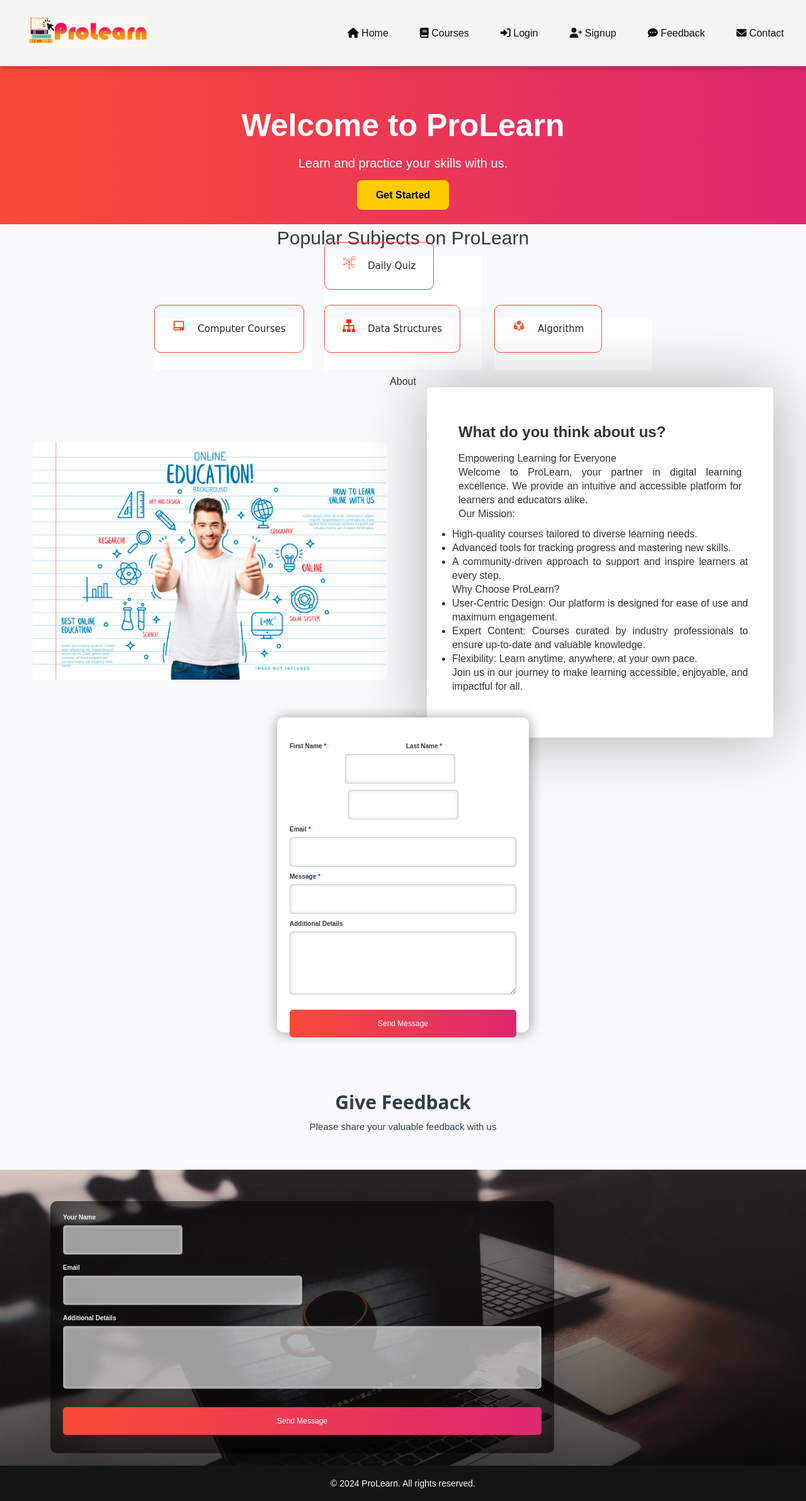
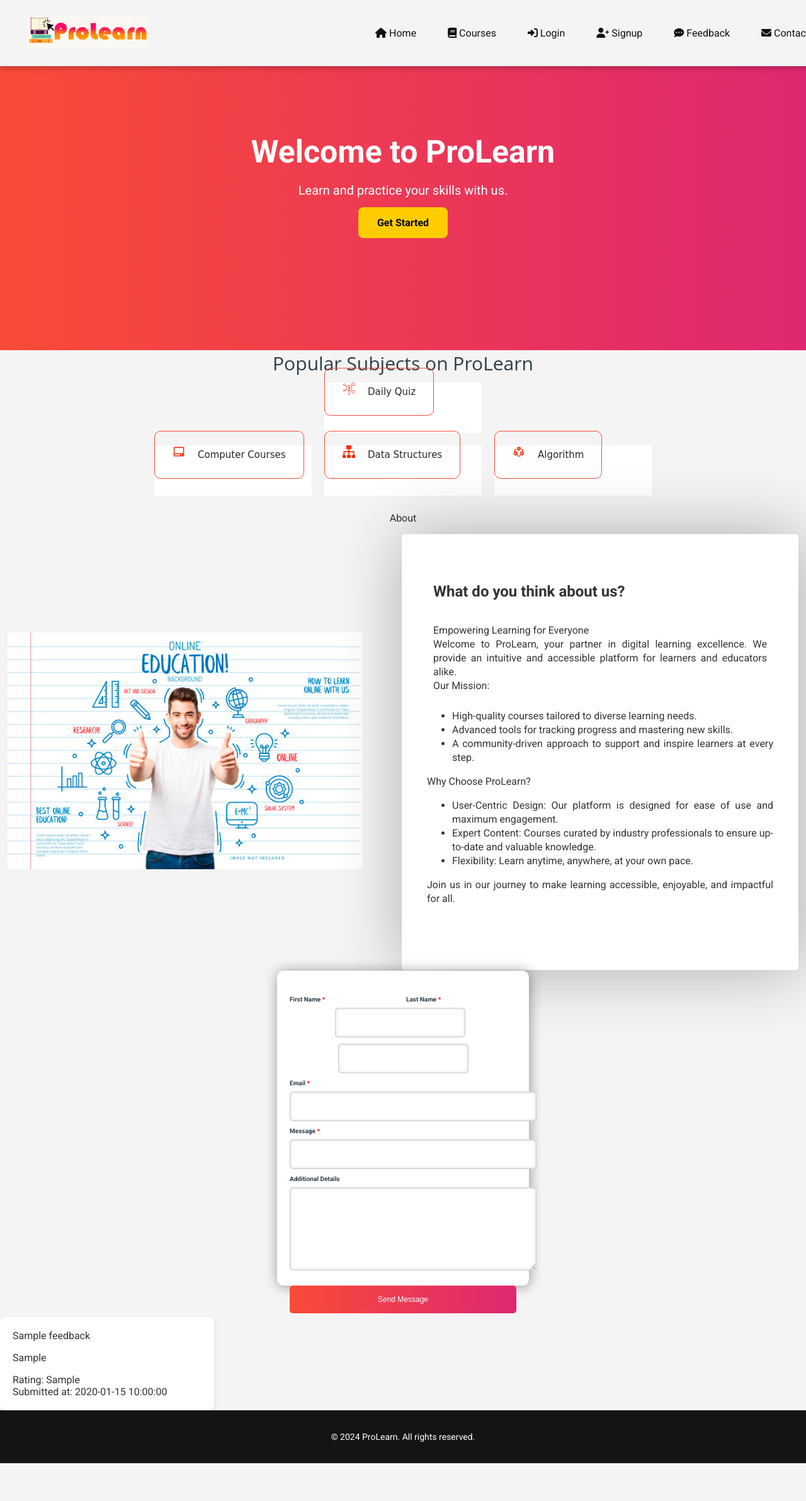
Before and after one commit to yassinehmza/TheLastProLearn, a PHP site: page / in a window 1280 px wide. Shown: the whole page at 63% size. After the commit the page ends 2323 px from the top, so only its background shows below. Run offline with PHP 8.4, Linux system fonts and the light colour scheme; tables that the repository leaves empty or names only in its code hold one stand-in row (values such as "Sample post").

Commit message:
i hite this

```diff
--- a/index.php
+++ b/index.php
@@ -45,12 +45,12 @@
             </div>
             <div class="cbox">
                 <div class="det"><a href="Cours/computer_courses.html"><img src="images/courses/computer.png" alt="Computer Courses">Computer Courses</a></div>
-                <div class="det"><a href="Cours/computer_courses.html#data"><img src="images/courses/data.png" alt="Data Structures">Data Structures</a></div>
-                <div class="det"><a href="Cours/computer_courses.html#algo"><img src="images/courses/algo.png" alt="Algorithm">Algorithm</a></div>
+                <div class="det"><a href="pages/DataStructures.html"><img src="images/courses/data.png" alt="Data Structures">Data Structures</a></div>
+                <div class="det"><a href="pages/Algorithm.html"><img src="images/courses/algo.png" alt="Algorithm">Algorithm</a></div>
             </div>
         </div>
 
-        <!-- ABOUT -->
+        <!-- ABOUT Section -->
         <div class="diffSection" id="about_section">
             <center><p class="about-title">About</p></center>
             <div class="about-content">
@@ -79,7 +79,7 @@
             </div>
         </div>
 
-        <!-- CONTACT US -->
+        <!-- CONTACT US Section -->
         <div class="diffSection" id="contactus_section">
             <center><p class="contact-title">Contact Us</p></center>
             <div class="back-contact">
@@ -104,25 +104,40 @@
         </div>
 
         <!-- Feedback Section -->
-        <div class="title2" id="feedBACK">
-            <span>Give Feedback</span>
-            <div class="shortdesc2">
-                <p>Please share your valuable feedback with us</p>
-            </div>
-        </div>
+        <div class="feedback-container">
+            <?php
+            // Include database connection
+            include './backend/db.php';
 
-        <div class="feedbox">
-            <div class="feed">
-                <form action="mailto:roshank9419@gmail.com" method="post" enctype="text/plain">
-                    <label>Your Name</label><br>
-                    <input type="text" name="fname" class="fname" required="required"><br>
-                    <label>Email</label><br>
-                    <input type="email" name="mail" required="required"><br>
-                    <label>Additional Details</label><br>
-                    <textarea name="additional"></textarea><br>
-                    <button type="submit" id="csubmit">Send Message</button>
-                </form>
-            </div>
+            // Query to fetch feedback data
+            $sql = "SELECT id, name, your_feedback, rate_your_experience, created_at FROM feedback";
+            $result = $conn->query($sql);
+
+            if ($result->num_rows > 0) {
+                // Loop through feedback and display each one as a card
+                while ($row = $result->fetch_assoc()) {
+                    echo "<div class='feedback-card'>
+                            <div class='card-header'>
+                                {$row['name']}
+                            </div>
+                            <div class='card-content'>
+                                <p>{$row['your_feedback']}</p>
+                            </div>
+                            <div class='card-rating'>
+                                Rating: {$row['rate_your_experience']}
+                            </div>
+                            <div class='card-date'>
+                                Submitted at: {$row['created_at']}
+                            </div>
+                        </div>";
+                }
+            } else {
+                echo "<p>No feedbacks found. Be the first to share your feedback!</p>";
+            }
+
+            // Close the database connection
+            $conn->close();
+            ?>
         </div>
 
         <!-- Contact Section -->
@@ -168,13 +183,7 @@
         }
 
         // Check login status on page load
-        window.onload = checkLoginStatus;
-
-        // Toggle the navigation menu on mobile view
-        function toggleMenu() {
-            let navLinks = document.getElementById('navLinks');
-            navLinks.classList.toggle('active');
-        }
+        checkLoginStatus();
     </script>
 </body>
 </html>
--- a/style.css
+++ b/style.css
@@ -11,7 +11,6 @@ body {
 }
 
 header {
-    /*background: linear-gradient(to right, #FA4B37, #DF2771);*/
     background-color: #f4f4f4;
     padding: 15px 20px;
     box-shadow: 0 4px 8px rgba(0, 0, 0, 0.2);
@@ -31,7 +30,6 @@ nav {
     font-size: 28px;
     font-weight: bold;
     color: #fff;
-
 }
 
 nav ul {
@@ -50,7 +48,6 @@ nav a {
 }
 
 nav a:hover {
-
     color: #FA4B37;
 }
 
@@ -147,6 +144,7 @@ footer {
     position: relative;
     bottom: 0;
 }
+
 main {
     margin: 0;
     padding: 0;
@@ -242,7 +240,8 @@ main {
     background-color: #ffcc00;
     color: black;
 }
-/*POPULAR SUBJECTS*/
+
+/* Popular Subjects */
 .cbox {
     position: relative;
     width: 100%;
@@ -250,6 +249,7 @@ main {
     flex-wrap: wrap;
     justify-content: center;
 }
+
 .cbox .det {
     width: 250px;
     height: 80px;
@@ -257,7 +257,8 @@ main {
     background: #fff;
     cursor: pointer;
 }
-.cbox .det a{
+
+.cbox .det a {
     justify-content: space-around;
     width: 250px;
     padding: 28px;
@@ -268,17 +269,21 @@ main {
     font-family: cursive;
     text-decoration: none;
 }
+
 .cbox .det a:hover {
     background: linear-gradient(to right, #FA4B37, #DF2771);
     color: white;
 }
-.cbox .det a:hover img{
+
+.cbox .det a:hover img {
     filter: brightness(100);
 }
+
 .cbox img {
     width: 20px;
     margin-right: 20px;
 }
+
 .title {
     margin-top: 0px;
     font-family: 'Open Sans', sans-serif;
@@ -286,18 +291,8 @@ main {
     text-align: center;
     color: #2E3D49;
 }
-* {
-    margin: 0;
-    padding: 0;
-    box-sizing: border-box;
-    font-family: Arial, sans-serif;
-}
 
-body {
-    background-color: #f8f9fa;
-    color: #333;
-}
-/*ABOUT*/
+/* About */
 .about-content {
     width: 100%;
     position: relative;
@@ -306,6 +301,7 @@ body {
     display: flex;
     align-items: center;
 }
+
 .about-content .side-text {
     width: 550px;
     padding: 50px 40px;
@@ -318,32 +314,38 @@ body {
     transform: translateX(-100px);
     transition: 1s ease-in-out;
 }
+
 .about-content .side-text-appear {
     opacity: 1;
     transform: translateX(0px);
 }
+
 .about-content .side-text h2 {
     padding: 10px;
 }
+
 .about-content .side-text p {
     padding: 10px;
 }
+
 .about-content .side-image img {
     width: 90%;
     border-radius: 5px;
 }
+
 .sideImage {
     transform: translateX(100px);
     opacity: 0;
     transition: .8s ease-in-out;
 }
+
 .sideImage-appear {
     opacity: 1;
     transform: translateX(0px);
 }
-/*Contact Us Section*/
+
+/* Contact Us Section */
 .csec {
-	/*background: linear-gradient(to right, #FA4B37, #DF2771);*/
     background-attachment: fixed;
     position: absolute;
     width: 100%;
@@ -354,6 +356,7 @@ body {
     transform: skewY(-10deg);
     z-index: -1;
 }
+
 .back-contact {
     margin-top: 0px;
     transform: translateY(-50px);
@@ -361,8 +364,8 @@ body {
     align-items: center;
     justify-content: space-around;
 }
+
 .cc {
-	height: 400px;
     width: 400px;
     height: 500px;
     border-radius: 10px;
@@ -370,18 +373,21 @@ body {
     box-shadow: 1px 1px 20px rgba(0,0,0,0.4);
     background: #fff;
 }
+
 .cc form {
     margin: 5%;
     margin-top: 40px;
     width: 90%;
     height: 90%;
 }
+
 .cc form label {
     position: absolute;
     color: #2E3D49;
     font-size: 10px;
     font-weight: 800;
 }
+
 .cc form input {
     padding: 15px;
     margin-bottom: 10px;
@@ -392,9 +398,11 @@ body {
     color: #2E3D49;
     font-weight: 600;
 }
+
 .imp {
     color: red;
 }
+
 form textarea {
     width: 100%;
     height: 100px;
@@ -406,6 +414,7 @@ form textarea {
     font-weight: 600;
     padding: 15px;
 }
+
 #csubmit {
     margin-top: 20px;
     background: linear-gradient(to right, #FA4B37, #DF2771);
@@ -418,95 +427,8 @@ form textarea {
     font-size: 12px;
     cursor: pointer;
 }
-/*FEEDBACK*/
-.title2 {
-	position: relative;
-	margin-top: 150px;
-	margin-left: 100px;
-}
-.title2 span{
-	font-weight: 700;
-	font-family: 'Open Sans', sans-serif;
-	font-size: 30px;
-	color: #2E3D49;
-}
-.title2 .shortdesc2 {
-	padding: 10px;
-	font-family: 'Open Sans', sans-serif;
-	font-size: 15px;
-	color: #2E3D49;
-	margin-bottom: 10px;
-}
-.feedbox {
-	margin-top: 50px;
-	width: 100%;
-	display: flex;
-	background-image: linear-gradient(rgba(0,0,0,0),rgba(0,0,0,0.7)),url("images/extra/b4.jpg");
-	background-size: cover;
-	padding: 50px 80px;
-	background-attachment: fixed;
-}
-.feed {
-	width: 800px;
-	height: 400px;
-	position: relative;
-	border-radius: 10px;
-	justify-content: center;
-	box-shadow: inset 0 0 90px rgba(0,0,0,0.6),
-					0 0 80px rgba(0,0,0,0.2);
-	background: rgba(0,0,0,0.4);
-}
-.feed form {
-	width: 100%;
-	height: 100%;
-	padding: 20px;
-}
 
-.feed form label {
-	position: absolute;
-	color: #f2f2f2;
-	font-size: 10px;
-	font-weight: 800;
-}
-.feed form input, .feed textarea {
-	padding: 15px;
-	border-radius: 5px;
-	box-shadow: inset 0 0 5px lightgray;
-	border: 1px solid rgba(0,0,0,0.2);
-	outline: none;
-	color: #2E3D49;
-	background: #fff9;
-	font-weight: 600;
-}
-.feed form input {
-	margin-bottom: 15px;
-	width: 50%;
-}
-.feed form .fname {
-	width: 25%;
-}
-.feed form textarea {
-	width: 100%;
-	height: 100px;
-}
-.feed #csubmit {
-	margin-top: 25px;
-	background: linear-gradient(to right, #FA4B37, #DF2771);
-	border-radius: 5px;
-	border-style: none;
-	outline: none;
-	width: 100%;
-	padding: 15px 25px;
-	color: #fff;
-	font-size: 12px;
-	cursor: pointer;
-}
-
-/* General Styles */
-body {
-    font-family: 'Roboto', sans-serif;
-}
-
+/* Feedback */
 .title2 {
     text-align: center;
     margin: 40px 0;
@@ -519,12 +441,12 @@ body {
 
 .feedbox {
     display: flex;
-    justify-content: flex-start; /* Align items to the start of the row */
-    gap: 20px; /* Add spacing between the cards */
-    overflow-x: auto; /* Allow horizontal scrolling if needed */
-    padding-bottom: 20px; /* Add some space for scrolling */
+    justify-content: flex-start;
+    gap: 20px;
+    overflow-x: auto;
+    padding-bottom: 20px;
     animation: moveLeftToRight 1s ease-in-out;
-    scroll-snap-type: x mandatory; /* Enable smooth scroll snapping */
+    scroll-snap-type: x mandatory;
 }
 
 /* Feedback Card Styling */
@@ -533,11 +455,11 @@ body {
     padding: 20px;
     border-radius: 8px;
     box-shadow: 0 4px 8px rgba(0, 0, 0, 0.1);
-    width: 300px; /* Set a fixed width for each card */
+    width: 300px;
     max-width: 100%;
-    transform: translateX(-100%); /* Start with the card off-screen */
-    animation: slideInFromLeft 1s forwards; /* Smooth sliding animation */
-    scroll-snap-align: start; /* Ensure snapping to each card */
+    transform: translateX(-100%);
+    animation: slideInFromLeft 1s forwards;
+    scroll-snap-align: start;
 }
 
 .feedback-card h3 {
@@ -569,25 +491,18 @@ body {
 /* Animations */
 @keyframes slideInFromLeft {
     0% {
-        transform: translateX(-100%); /* Start from the left */
+        transform: translateX(-100%);
     }
     100% {
-        transform: translateX(0); /* End at normal position */
+        transform: translateX(0);
     }
 }
 
 @keyframes moveLeftToRight {
     0% {
-        transform: translateX(-100%); /* Start from the left */
+        transform: translateX(-100%);
     }
     100% {
-        transform: translateX(0); /* End at normal position */
+        transform: translateX(0);
     }
 }
-
-/* Responsiveness: Ensure the feedbox scrolls horizontally on smaller screens */
-@media (max-width: 768px) {
-    .feedbox {
-        flex-direction: row; /* Ensure row layout on smaller screens */
-    }
-}
```
Lines whose indentation alone changed are shown as unchanged.
